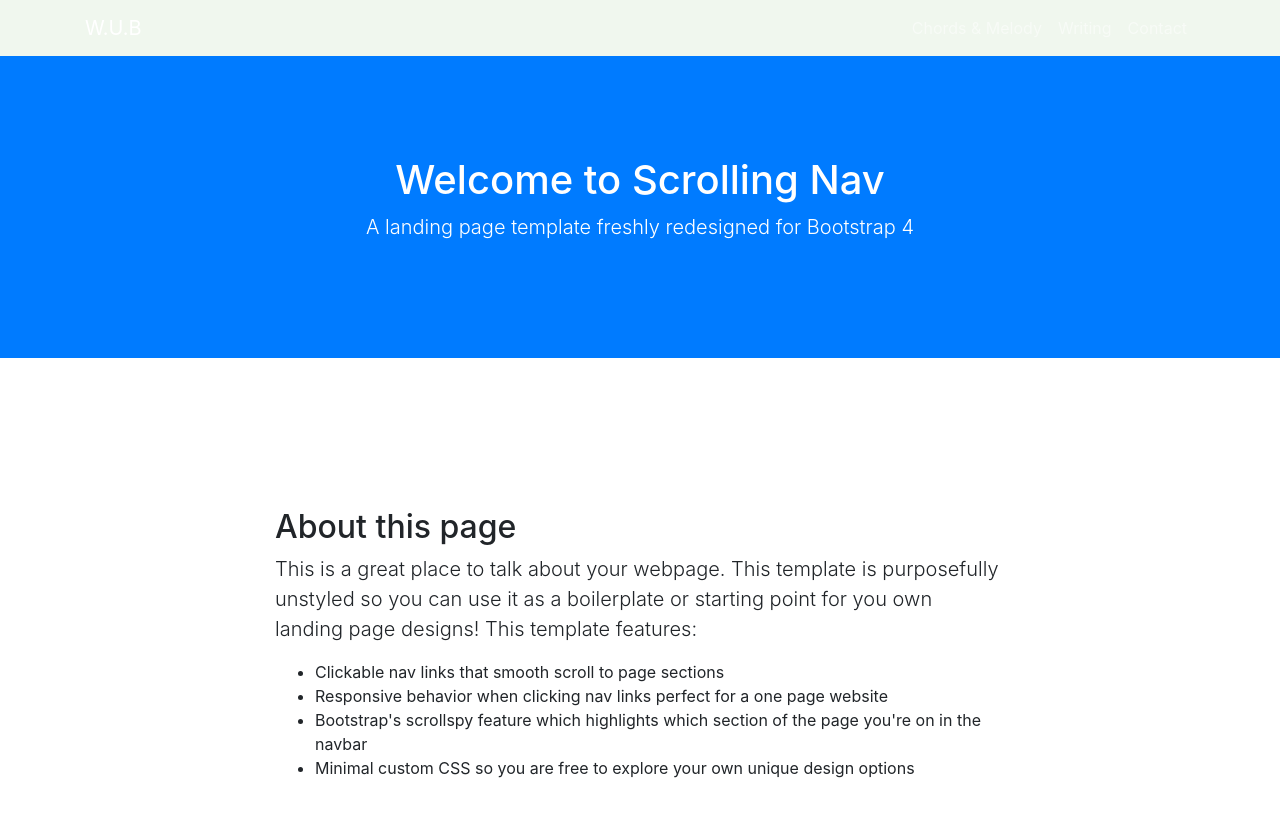
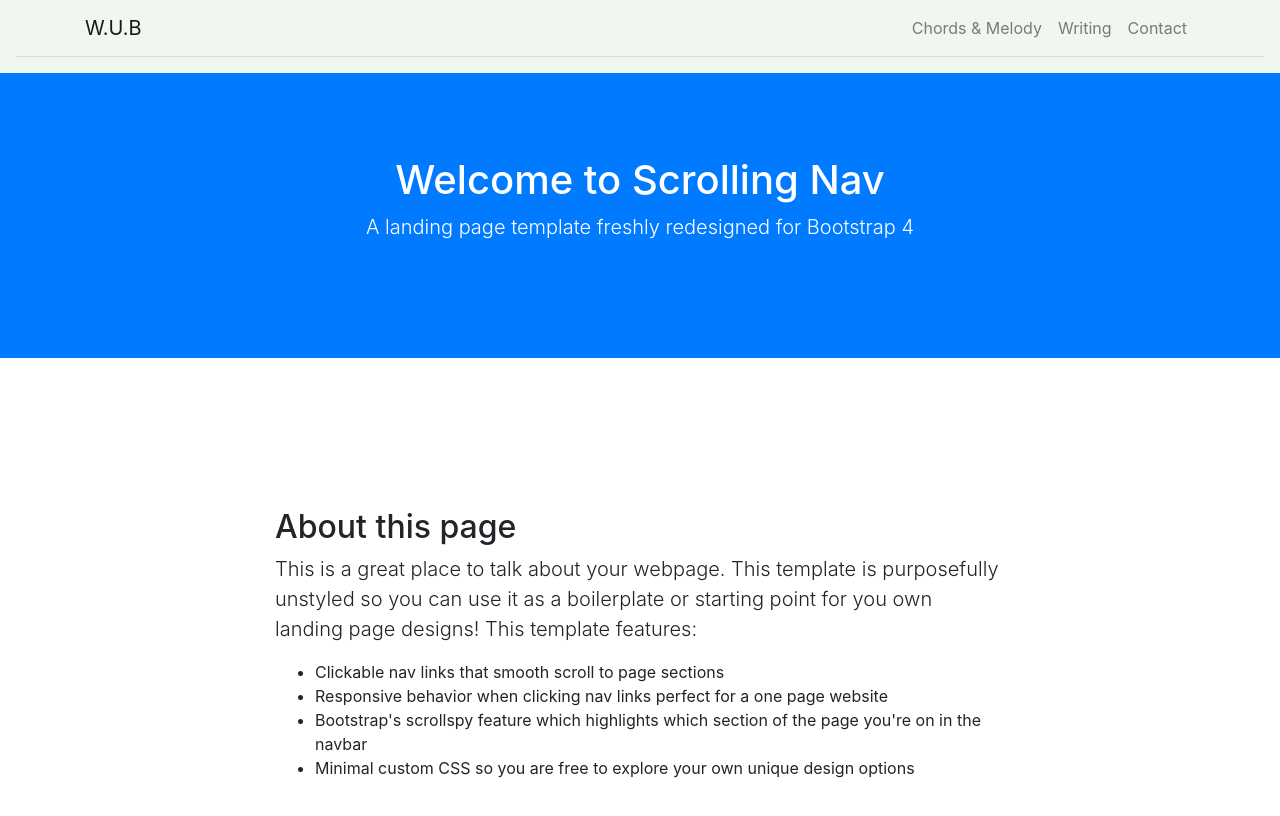
Before and after one commit to lornebb/LABB_MS2, a website: page index.html in a window 1280 px wide. Shown: the top 816 px of the page. Drawn offline with Linux system fonts and the light colour scheme.

Commit message:
nav bar styling, nar bar linking

```diff
--- a/css/scrolling-nav.css
+++ b/css/scrolling-nav.css
@@ -7,22 +7,26 @@ Grey: #5D737E;
 Black: #000000;
 */
 
-
 /* - - - ALL - - - */
-.text {
-  color: #5D737E;
-}
-
 
 /* - - - Nav - - - */
 
 .navbar {
-  background-color: #F0F7EE;
+  background-color: #f0f7ee;
+  text-align: center;
+  display: inline-block;
+  float: none;
+  vertical-align: top;
 }
 
-.nav-title {
-  text-align: center;
-  color: #5D737E;
+.nav-seperator hr {
+    color: #5D737E;
+    margin-top: 0.5rem;
+    margin-bottom: 0.5rem;
+}
+
+.navbar-toggler {
+    color: #5D737E;
 }
 
 header {
--- a/index.html
+++ b/index.html
@@ -21,9 +21,9 @@
 <body id="page-top">
 
   <!-- Navigation -->
-  <nav class="navbar navbar-expand-lg navbar-dark fixed-top" id="mainNav">
+  <nav class="navbar navbar-expand-lg fixed-top navbar-light" id="mainNav">
     <div class="container">
-      <a class="navbar-brand js-scroll-trigger nav-title text" href="#page-top">W.U.B</a>
+      <a class="navbar-brand js-scroll-trigger" href="#page-top">W.U.B</a>
       <button class="navbar-toggler" type="button" data-toggle="collapse" data-target="#navbarResponsive"
         aria-controls="navbarResponsive" aria-expanded="false" aria-label="Toggle navigation">
         <span class="navbar-toggler-icon"></span>
@@ -41,7 +41,11 @@
           </li>
         </ul>
       </div>
+
     </div>
+    <div class="nav-seperator">
+        <hr>
+      </div>
   </nav>
 
   <header class="bg-primary text-white">
```
Also changed, not shown: lyrics.html (+11 -0 lines).
